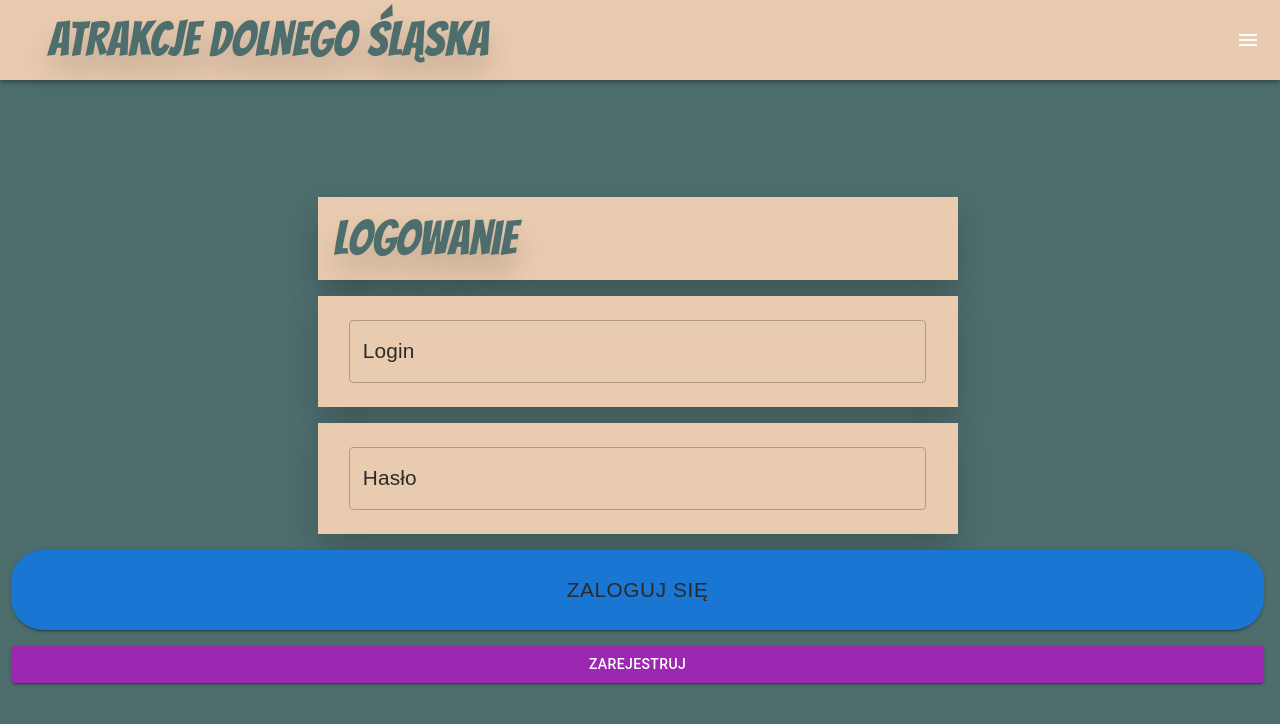
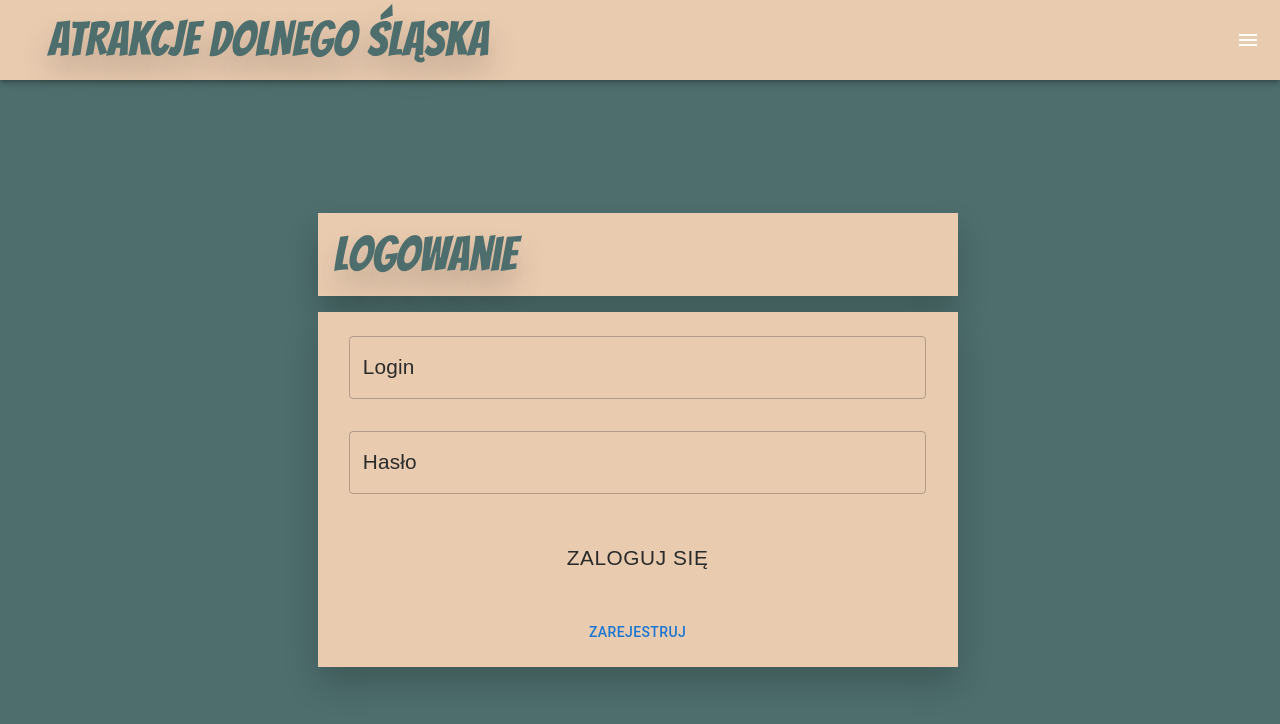
Before and after one commit to deepFlow7/Attractions-of-Lower-Silesia, a React (Vite) app in the folder client/: page /login in a window 1280 px wide. Shown: the top 724 px of the page. Built offline with nearby package versions, Linux system fonts and the light colour scheme; no server answers; a web font is replaced by a local one.

Commit message:
Style Login and Sign Up #0901

```diff
--- a/client/src/Components/Attraction.tsx
+++ b/client/src/Components/Attraction.tsx
@@ -16,7 +16,7 @@ interface AttractionWithComments {
 }
 
 export const PhotoContainer = styled.div`
-  width: 60%;
+  width: 60vw;
   background-color: ${colors.primary};
   box-shadow: ${shadows.default};
   @media (max-width: 920px) {
@@ -25,7 +25,7 @@ export const PhotoContainer = styled.div`
 `;
 
 export const InfoContainer = styled.div`
-  width: 35%;
+  width: 37vw;
   background-color: ${colors.primary};
   box-shadow: ${shadows.default};
   display: flex;
--- a/client/src/Components/LoginForm.tsx
+++ b/client/src/Components/LoginForm.tsx
@@ -12,18 +12,7 @@ import { InputContainer} from '../Styles/TextField';
 import { StyledButton } from '../Styles/Button';
 import {Title} from '../Styles/Typography';
 import { Grid, Typography, TextField, Button } from '@mui/material';
-
-const FormContainer = styled(ViewContainer)`
-  display: flex; /* Ustawienie flexboxa */
-  flex-direction: column; /* Układanie elementów w kolumnie */
-  align-items: center; /* Wyśrodkowanie elementów wzdłuż osi X */
-  & > * {
-    width: 50vw;
-    margin: 0 0;
-    padding: 1rem;
-    box-sizing: border-box;  /* Zapewnia, że border nie wpływa na rozmiar elementu */
-  }
-`;
+import { FormContainer, FormContent } from '../Styles/Form';
 
 
 const LoginForm = () => {
@@ -56,13 +45,15 @@ const LoginForm = () => {
   return (
     <FormContainer>
       <Title>Logowanie</Title>
+      <FormContent>
       <InputContainer>
       <StyledTextField fullWidth label="Login" value={username} onChange={(e) => setUsername(e.target.value)} />
       </InputContainer><InputContainer>
       <StyledTextField fullWidth label="Hasło" type="password" value={password} onChange={(e) => setPassword(e.target.value)} />
       </InputContainer>
-      <StyledButton variant="contained" color="primary" onClick={handleSubmit} fullWidth>Zaloguj się</StyledButton>
-      <Button component={Link} to='/signup' variant="contained" color="secondary" fullWidth>Zarejestruj</Button>
+      <StyledButton  onClick={handleSubmit} fullWidth>Zaloguj się</StyledButton>
+      <Button component={Link} to='/signup'  fullWidth>Zarejestruj</Button>
+      </FormContent>
     </FormContainer>
   );
 };
--- a/client/src/Components/SignUpForm.tsx
+++ b/client/src/Components/SignUpForm.tsx
@@ -1,18 +1,17 @@
+/** @jsxImportSource @emotion/react */
 import React, { useState } from 'react';
 import { Grid, Typography, TextField, Button } from '@mui/material';
+import api from '../API/api';
+import { useNavigate } from 'react-router-dom';
+import { useAuth } from '../Providers/AuthContext';
 import { NewUser } from '../types';
-import styled from '@emotion/styled';
-import { useNavigate } from 'react-router-dom';
-import api from '../API/api';
-import { useAuth } from '../Providers/AuthContext';
+import StyledTextField from '../Styles/TextField';
+import { InputContainer } from '../Styles/TextField';
+import { StyledButton } from '../Styles/Button';
+import { Title } from '../Styles/Typography';
+import { FormContainer, FormContent } from '../Styles/Form';
 
-const FormContainer = styled.div`
-  max-width: 400px;
-  margin: 5% auto;
-  padding: 20px;
-  border: 1px solid #ccc;
-  border-radius: 5px;
-`;
+
 
 const Registration = () => {
   const [name, setName] = useState<string>('');
@@ -23,10 +22,9 @@ const Registration = () => {
   const [errors, setErrors] = useState<{ [key: string]: string }>({});
   const [registerError, setRegisterError] = useState<string>('');
   const navigate = useNavigate();
-  const {isAuthenticated} = useAuth();
+  const { isAuthenticated } = useAuth();
 
-  if(isAuthenticated)
-    navigate("/");
+  if (isAuthenticated) navigate('/');
 
   const emailPattern = /^[a-zA-Z0-9._%+-]+@[a-zA-Z0-9.-]+\.[a-zA-Z]{2,}$/;
   const passwordPattern = /^(?=.*[\p{Lowercase_Letter}])(?=.*[\p{Uppercase_Letter}])(?=.*\d)(?=.*[\W])[\p{Lowercase_Letter}\p{Uppercase_Letter}\d\W]{8,}$/u;
@@ -52,8 +50,8 @@ const Registration = () => {
     return Object.keys(newErrors).length === 0;
   };
 
-  const onRegister = (newUser : NewUser): Promise<boolean> => {
-    return api.post('/api/signup', {newUser})
+  const onRegister = (newUser: NewUser): Promise<boolean> => {
+    return api.post('/api/signup', { newUser })
       .then(response => {
         console.log('Dodano');
         return response.data.success;
@@ -62,7 +60,7 @@ const Registration = () => {
         console.error('There was an error sending the data!', error);
         return false;
       });
-  }
+  };
 
   const handleSubmit = async () => {
     setRegisterError('');
@@ -92,15 +90,13 @@ const Registration = () => {
 
   return (
     <FormContainer>
-      <Typography variant="h4" gutterBottom>Rejestracja</Typography>
-      <Grid container spacing={2}>
+      <Title>Rejestracja</Title>
       {registerError && (
-          <Grid item xs={12}>
-            <Typography color="error">{registerError}</Typography>
-          </Grid>
+        <Typography color="error" style={{ marginBottom: '1rem' }}>{registerError}</Typography>
       )}
-        <Grid item xs={12}>
-          <TextField
+      <FormContent>
+      <InputContainer>
+        <StyledTextField
           fullWidth
           label="Imię"
           value={name}
@@ -108,9 +104,9 @@ const Registration = () => {
           error={!!errors.name}
           helperText={errors.name}
         />
-        </Grid>
-        <Grid item xs={12}>
-          <TextField
+      </InputContainer>
+      <InputContainer>
+        <StyledTextField
           fullWidth
           label="Nazwisko"
           value={surname}
@@ -118,9 +114,9 @@ const Registration = () => {
           error={!!errors.surname}
           helperText={errors.surname}
         />
-        </Grid>
-        <Grid item xs={12}>
-          <TextField
+      </InputContainer>
+      <InputContainer>
+        <StyledTextField
           fullWidth
           label="Login"
           value={login}
@@ -128,9 +124,9 @@ const Registration = () => {
           error={!!errors.login}
           helperText={errors.login}
         />
-        </Grid>
-        <Grid item xs={12}>
-          <TextField
+      </InputContainer>
+      <InputContainer>
+        <StyledTextField
           fullWidth
           label="Adres e-mail"
           value={mail}
@@ -138,9 +134,9 @@ const Registration = () => {
           error={!!errors.mail}
           helperText={errors.mail}
         />
-        </Grid>
-        <Grid item xs={12}>
-          <TextField
+      </InputContainer>
+      <InputContainer>
+        <StyledTextField
           fullWidth
           label="Hasło"
           type="password"
@@ -149,11 +145,11 @@ const Registration = () => {
           error={!!errors.password}
           helperText={errors.password}
         />
-        </Grid>
-        <Grid item xs={12}>
-          <Button variant="contained" color="primary" onClick={handleSubmit}>Zarejestruj się</Button>
-        </Grid>
-      </Grid>
+      </InputContainer>
+      <StyledButton  onClick={handleSubmit} fullWidth>
+        Zarejestruj się
+      </StyledButton>
+      </FormContent>
     </FormContainer>
   );
 };
--- /dev/null
+++ b/client/src/Styles/Form.ts
@@ -0,0 +1,24 @@
+import styled from '@emotion/styled';
+import { ViewContainer } from '../Styles/View';
+
+export const FormContainer = styled(ViewContainer)`
+  display: flex; /* Ustawienie flexboxa */
+  flex-direction: column; /* Układanie elementów w kolumnie */
+  align-items: center; /* Wyśrodkowanie elementów wzdłuż osi X */
+  & > * {
+    width: 50vw;
+    margin: 0 0;
+    padding: 1rem;
+    box-sizing: border-box;  /* Zapewnia, że border nie wpływa na rozmiar elementu */
+  }
+`;
+
+export const FormContent = styled.div`
+display: flex; /* Ustawienie flexboxa */
+flex-direction: column; /* Układanie elementów w kolumnie */
+align-items: center; /* Wyśrodkowanie elementów wzdłuż osi X */
+gap: 1rem;
+& > * {
+  width: 100%;
+ }
+`;
```
Lines whose indentation alone changed are shown as unchanged.
